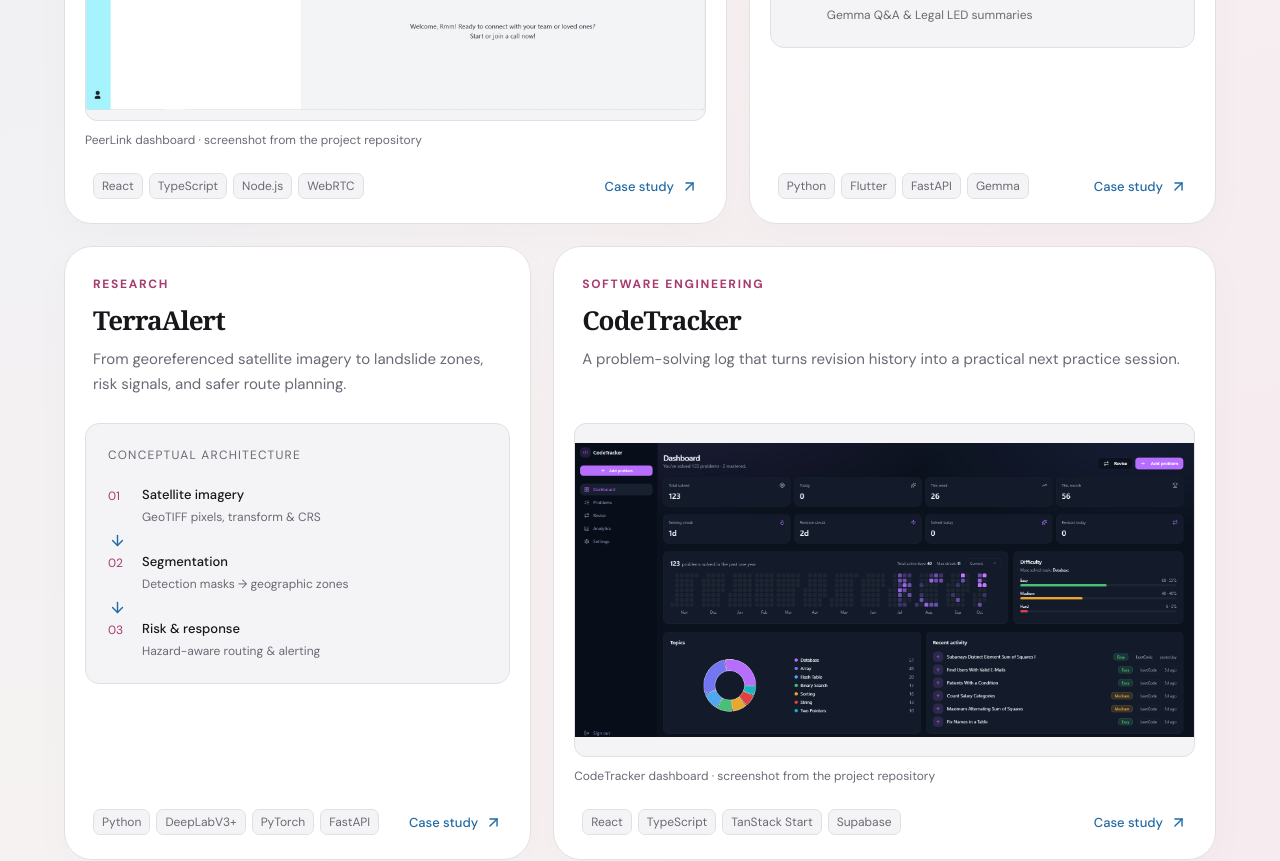
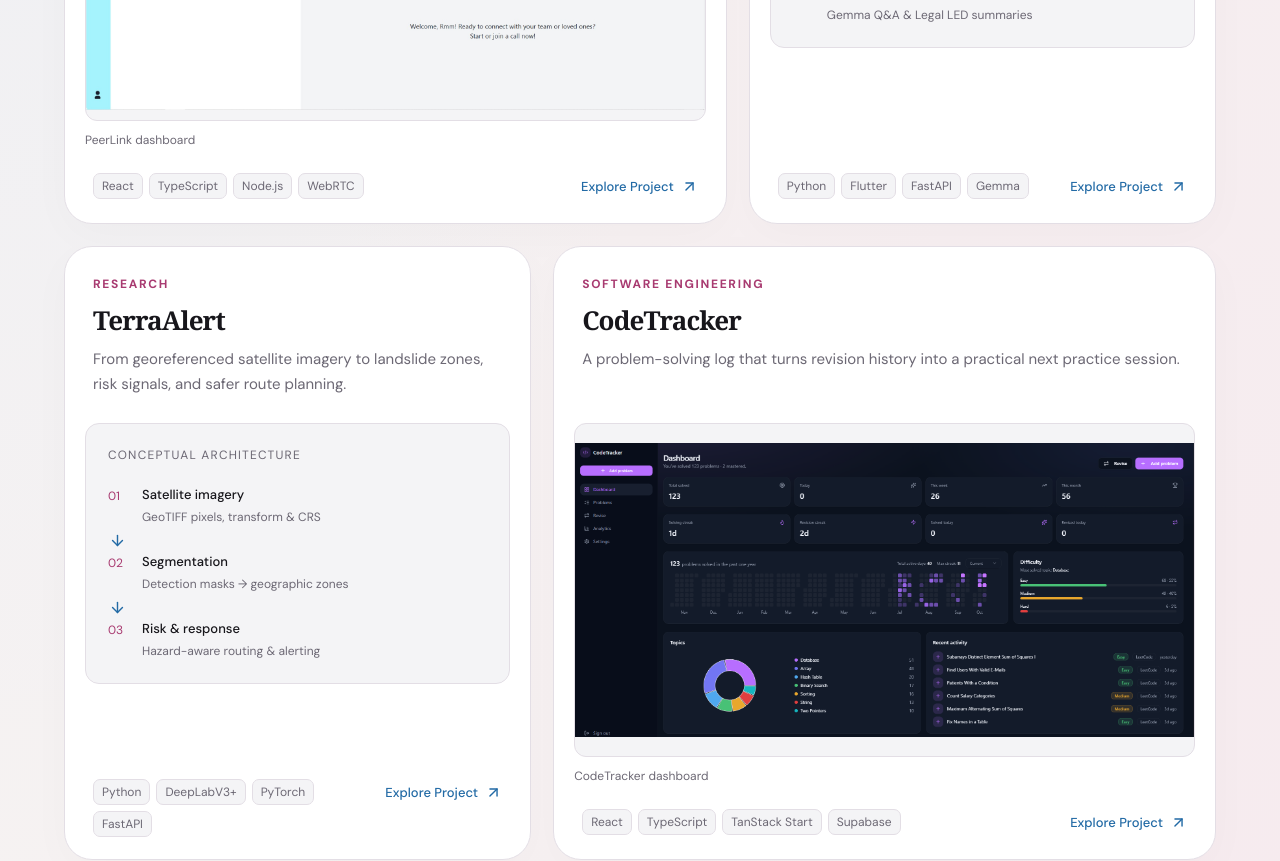
Before and after one commit to nishant203code/Portfolio, a Next.js app: page / in a window 1280 px wide. Shown: the part 2180-3041 px from the top of the page. Built offline with nearby package versions, Linux system fonts and the light colour scheme; no server answers.

Commit message:
update project links and image captions

```diff
--- a/src/components/project-card.tsx
+++ b/src/components/project-card.tsx
@@ -14,7 +14,7 @@ export function ProjectCard({ project }: { project: Project }) {
       <ProjectVisual project={project} />
       <div className="project-card-bottom">
         <ul className="tags" aria-label="Technologies">{project.stack.slice(0, 4).map((tag) => <li key={tag}>{tag}</li>)}</ul>
-        <Link className="text-link" href={`/projects/${project.slug}`} aria-label={`Read ${project.title} case study`}>Case study <ArrowUpRight size={17} aria-hidden="true" /></Link>
+        <Link className="text-link" href={`/projects/${project.slug}`} aria-label={`Explore ${project.title} project`}> Explore Project <ArrowUpRight size={17} aria-hidden="true" /></Link>
       </div>
     </article>
   );
--- a/src/content/projects.ts
+++ b/src/content/projects.ts
@@ -30,8 +30,8 @@ export const projects: Project[] = [
     stack: ["React", "TypeScript", "Node.js", "WebRTC", "WebSockets", "MongoDB", "Docker"],
     repo: "https://github.com/nishant203code/PeerLink",
     revision: "c64ba8e3738267bc108731b76028b727e5abde75",
-    screenshot: { src: "/projects/peerlink-dashboard.jpg", width: 1920, height: 970, alt: "PeerLink dashboard with contact search and video-call controls", caption: "PeerLink dashboard · screenshot from the project repository" },
-    gallery: { src: "/projects/peerlink-home.jpg", width: 1920, height: 967, alt: "PeerLink landing page introducing its video communication features", caption: "PeerLink landing page · repository screenshot" },
+    screenshot: { src: "/projects/peerlink-dashboard.jpg", width: 1920, height: 970, alt: "PeerLink dashboard with contact search and video-call controls", caption: "PeerLink dashboard" },
+    gallery: { src: "/projects/peerlink-home.jpg", width: 1920, height: 967, alt: "PeerLink landing page introducing its video communication features", caption: "PeerLink home page" },
     flow: [
       { title: "React client", detail: "Contacts, call state & local media" },
       { title: "WebSocket signaling", detail: "SDP offers, answers & ICE candidates" },
@@ -132,8 +132,8 @@ export const projects: Project[] = [
     stack: ["React", "TypeScript", "TanStack Start", "Supabase", "PostgreSQL", "Chrome Extension"],
     repo: "https://github.com/nishant203code/CodeTracker",
     revision: "b81ce83e81a6b1c295db066820d844ea58ceaa49",
-    screenshot: { src: "/projects/codetracker-dashboard.png", width: 1906, height: 905, alt: "CodeTracker dashboard showing a problem log, activity heatmap, and topic breakdown", caption: "CodeTracker dashboard · screenshot from the project repository" },
-    gallery: { src: "/projects/codetracker-revise.png", width: 1895, height: 904, alt: "CodeTracker revision interface for selecting and reviewing practice problems", caption: "Revision workflow · repository screenshot" },
+    screenshot: { src: "/projects/codetracker-dashboard.png", width: 1906, height: 905, alt: "CodeTracker dashboard showing a problem log, activity heatmap, and topic breakdown", caption: "CodeTracker dashboard" },
+    gallery: { src: "/projects/codetracker-revise.png", width: 1895, height: 904, alt: "CodeTracker revision interface for selecting and reviewing practice problems", caption: "CodeTracker revision view" },
     flow: [
       { title: "Capture", detail: "Web form or browser extension" },
       { title: "Problem log", detail: "Identity, status & review history" },
```
